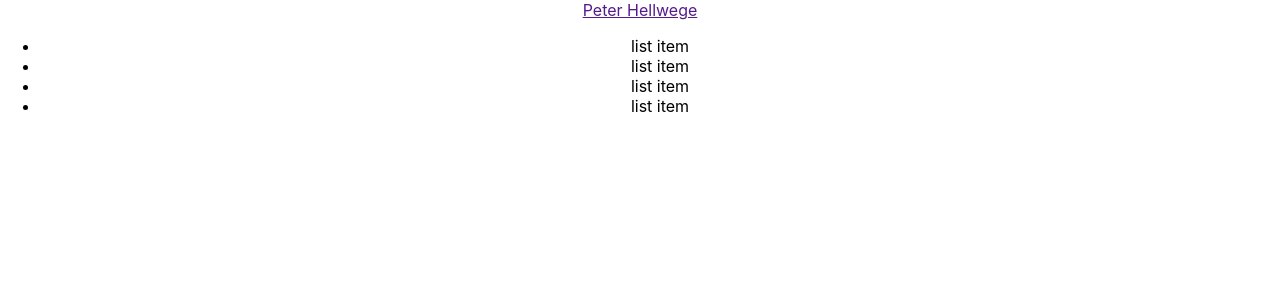
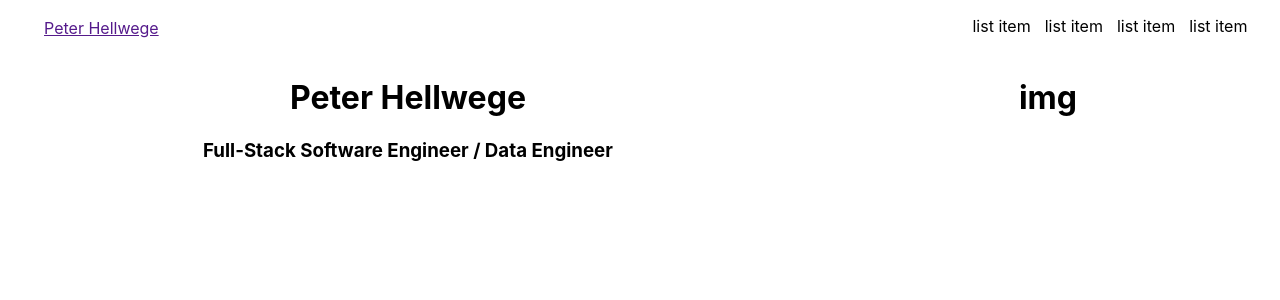
Before and after one commit to phellwege/KuonYagiStylePortfolio, a React (Create React App) app in the folder portfolio4.0/: page / in a window 1280 px wide. Shown: the top 300 px of the page. Built offline with nearby package versions, Linux system fonts and the light colour scheme.

Commit message:
added basic section 1

```diff
--- a/portfolio4.0/src/components/header.css
+++ b/portfolio4.0/src/components/header.css
@@ -0,0 +1,17 @@
+.headWrap {
+    display:flex;
+    justify-content: space-between;
+    padding-left: 2%;
+    padding-right: 2%;
+}
+.headRight ul {
+    display: flex;
+    list-style: none;
+}
+.headRight ul li {
+    padding-left: 7px;
+    padding-right: 7px;
+}
+.headLeft {
+    padding: 1.5%;
+}
--- a/portfolio4.0/src/components/header.js
+++ b/portfolio4.0/src/components/header.js
@@ -4,11 +4,11 @@
 
     return (
         <>
-            <div>
-                <div id='left'>
+            <div class='headWrap'>
+                <div class='headLeft'>
                     <a href=''>Peter Hellwege</a>
                 </div>
-                <div id='right'>
+                <div class='headRight'>
                     <ul>
                         <li>list item</li>
                         <li>list item</li>
--- /dev/null
+++ b/portfolio4.0/src/components/section.css
@@ -0,0 +1,4 @@
+.sectionWrap {
+    display: flex;
+    justify-content: space-around;
+}
--- a/portfolio4.0/src/components/section1.js
+++ b/portfolio4.0/src/components/section1.js
@@ -1,8 +1,16 @@
+import './section.css'
+
 export default () => {
 
     return (
-        <>
-
-        </>
+        <div class='sectionWrap'>
+            <div class='section1Left'>
+                <h1>Peter Hellwege</h1>
+                <h3>Full-Stack Software Engineer / Data Engineer</h3>
+            </div>
+            <div class='section1Right'>
+                <h1>img</h1>
+            </div>
+        </div>
     )
 }
--- a/portfolio4.0/src/views/home.js
+++ b/portfolio4.0/src/views/home.js
@@ -1,11 +1,12 @@
 import './home.css';
-import Header from '../components/header'
-
+import Header from '../components/header';
+import Section1 from '../components/section1';
 export default () => {
 
     return (
         <div>
             <Header/>
+            <Section1/>
         </div>
     )
 }
```
